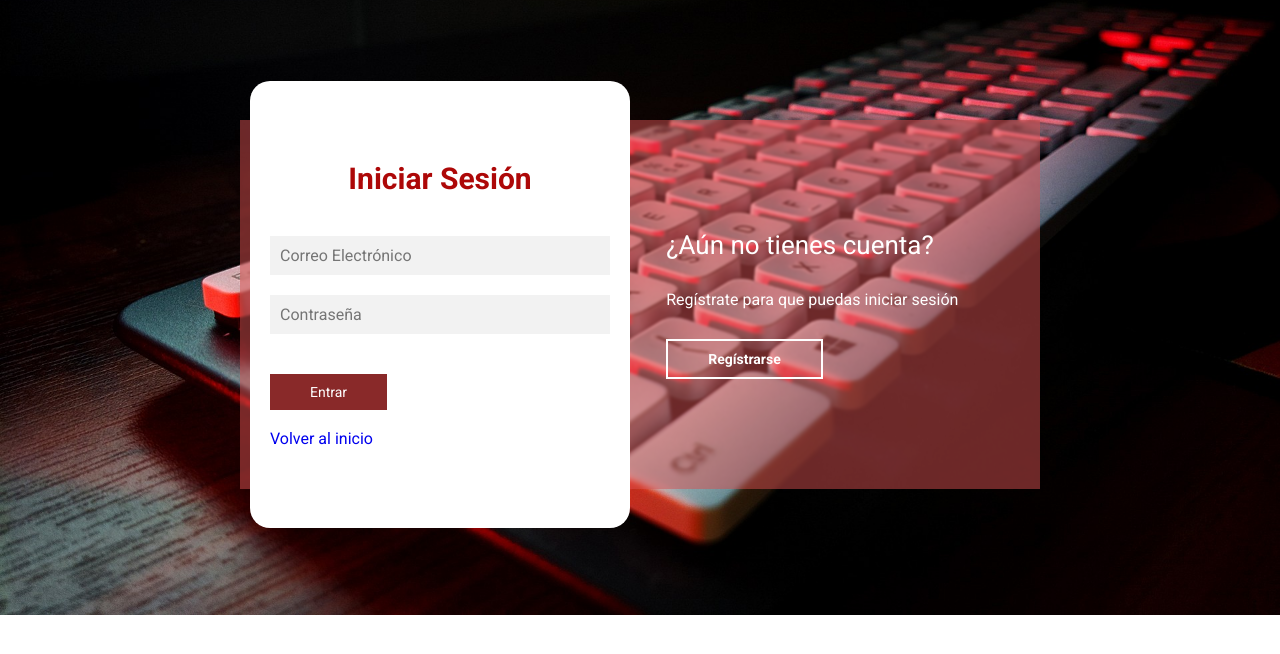
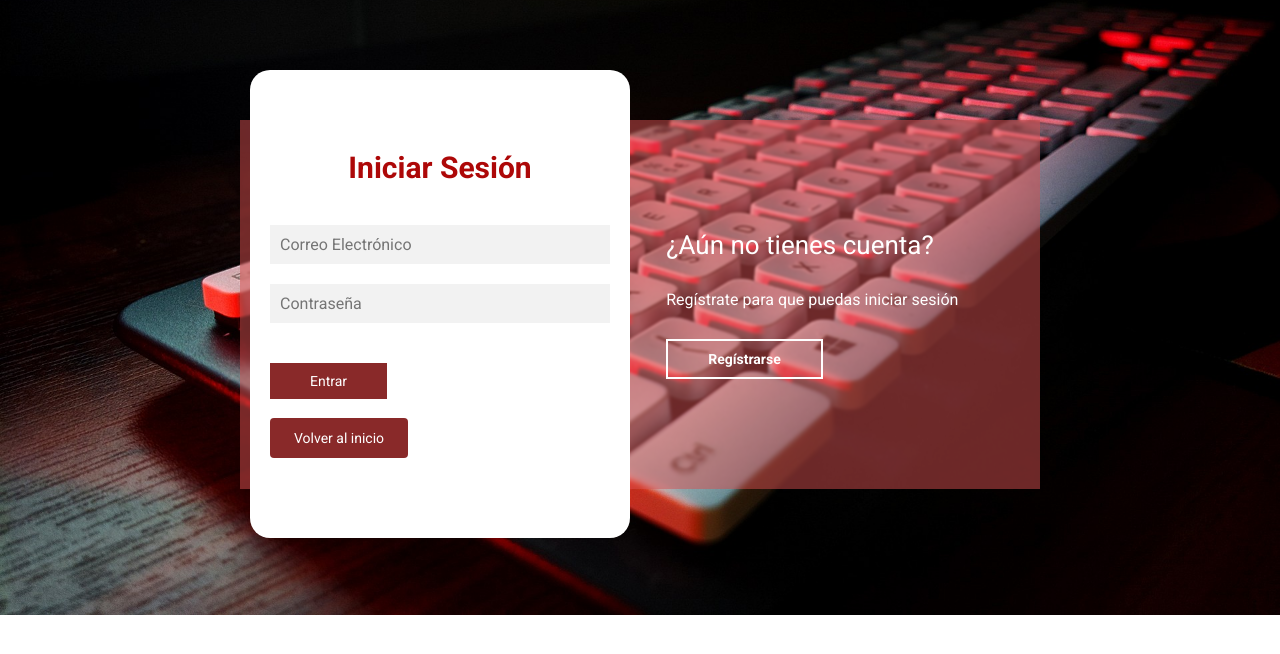
Before and after one commit to mapachogithub/SOTE, a PHP site: page /SOTE/Login-register in a window 1280 px wide. Shown: the top 654 px of the page. Run offline with PHP 8.4, Linux system fonts and the light colour scheme; some web fonts are replaced.

Commit message:
Actualizaciones
03 08 2023

```diff
--- a/Login-register/bienvenida.php
+++ b/Login-register/bienvenida.php
@@ -69,7 +69,7 @@ if (!isset($_SESSION['usuario'])) {
       padding: 12px 24px;
       font-size: 18px;
       color: #ffffff;
-      background-color: #337ab7;
+      background-color: #892929;
       border-radius: 4px;
       text-decoration: none;
       transition: background-color 0.3;
@@ -91,12 +91,12 @@ if (!isset($_SESSION['usuario'])) {
       PARA NAVEGAR POR LA PÁGINA WEB O LA APLICACIÓN. // </P>
 
     <!-- BOTÓN LETRAS VOLVER AL INICIO -->
-    <a href="http://localhost/st" class="botonR">Volver al inicio</a>
+    <a href="http://localhost/SOTE" class="btn">Volver al inicio</a>
     <br>
     <br>
 
     <!-- BOTÓN LETRAS CERRAR SESIÓN -->
-    <a href="php/cerrar_sesion.php">Cerrar Sesión</a>
+    <a href="php/cerrar_sesion.php" class="btn">Cerrar Sesión</a>
 
     <h3>Nota:Cerrar sesión implica tener que volver a abrirla
       <br>
--- a/Login-register/estilos.css
+++ b/Login-register/estilos.css
@@ -89,6 +89,30 @@ main {
 .caja__trasera button:hover {
     background: #fff;
     color: #892929;
+}
+
+.botonise {
+    display: inline-block;
+    padding: 12px 24px;
+    font-size: 14px;
+    color: #ffffff;
+    background-color: #892929;
+    border-radius: 4px;
+    text-decoration: none;
+    transition: background-color 0.3;
+
+    /* //sin estilo  */
+    /* padding: 15px;
+    border: 2px solid #fff;
+    background: transparent;
+    font-size: 14px;
+    font-weight: 600;
+    cursor: pointer;
+    color: white;
+    outline: none;
+    transition: all 300ms;
+    background: #fff;
+    color: #892929; */
 }
 
 /* FORMULARIOS */
--- a/Login-register/index.php
+++ b/Login-register/index.php
@@ -70,7 +70,7 @@ if (isset($_SESSION['usuario'])) {
                     <br>
                     <br>
 
-                    <a href="http://localhost/st/" class="botonR">Volver al inicio</a>
+                    <a href="http://localhost/SOTE/" class="botonise">Volver al inicio</a>
 
                     <!-- BOTÓN ALTERNO PARA CERRAR SESIÓN: QUEDARÁ COMENTADO  -->
                     <!-- <button id="cerrarSesionBtn">Cerrar Sesión</button>
--- a/index.html
+++ b/index.html
@@ -21,7 +21,7 @@ http://127.0.0.1:5500/ -->
     <header class="header" id="inicio">
 
         <!-- Botón de cerrar sesión -->
-        <a href="../PAGINA-ST-C/Login-register/php/cerrar_sesion.php" class="botonR">Cerrar Sesión</a>
+        <a href="../PAGINA-ST-C/Login-register/php/cerrar_sesion.php" class="botonCS">Cerrar Sesión</a>
 
         <img src="menu.svg" alt="" class="menu">
         <nav class="menu-navegacion">
@@ -64,7 +64,7 @@ http://127.0.0.1:5500/ -->
 
 
             <!-- BOTÓN DE REGISTRO      -->
-            <a href="http://localhost/st/Login-register" target="_blank" class="botonR">Registro e Inicio de
+            <a href="http://localhost/SOTE/Login-register" target="_blank" class="botonR">Registro e Inicio de
                 Sesión</a>
             <!-- <button class="botonR">Registro</button> -->
 
```
Also changed, not shown: style.css (+19 -0 lines).
